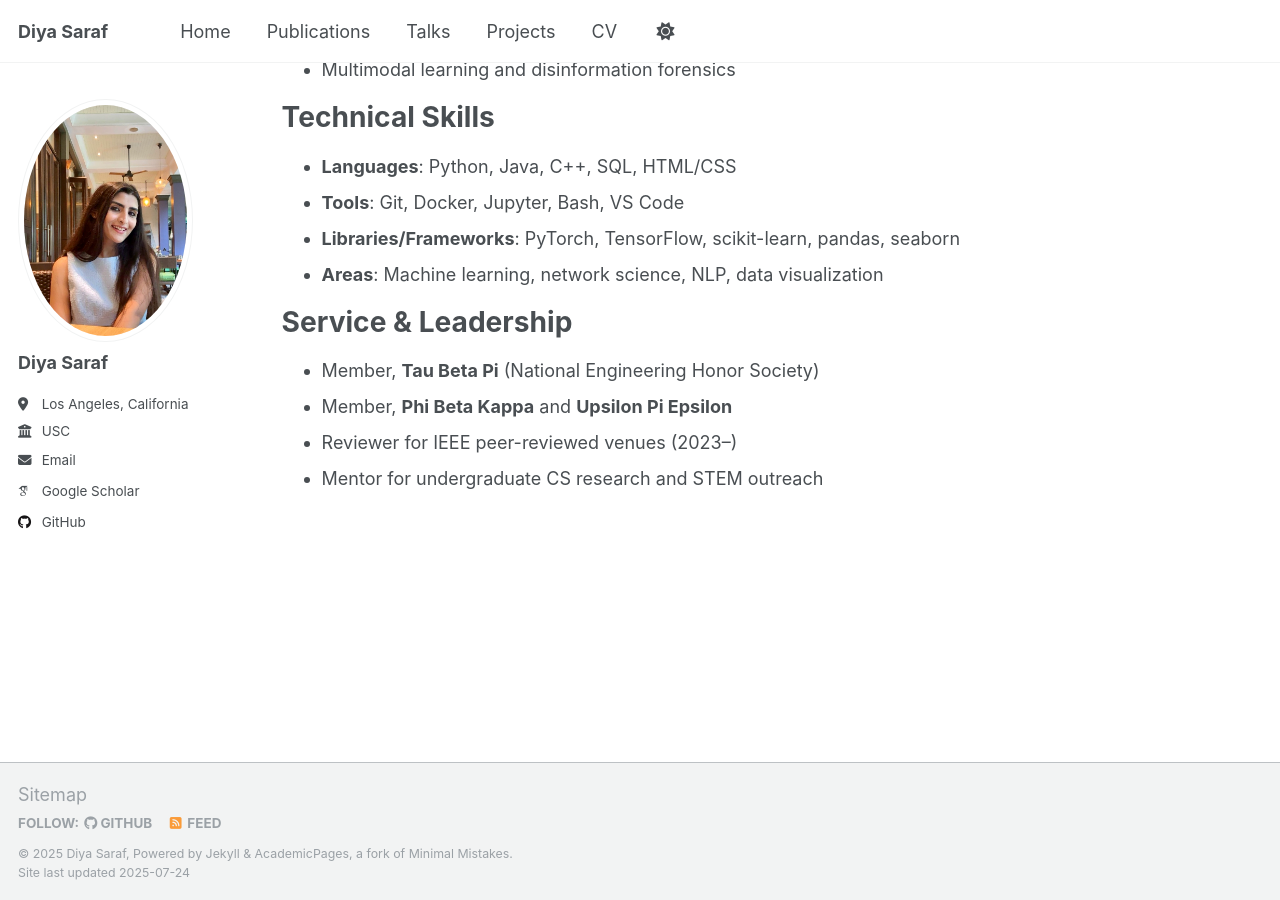
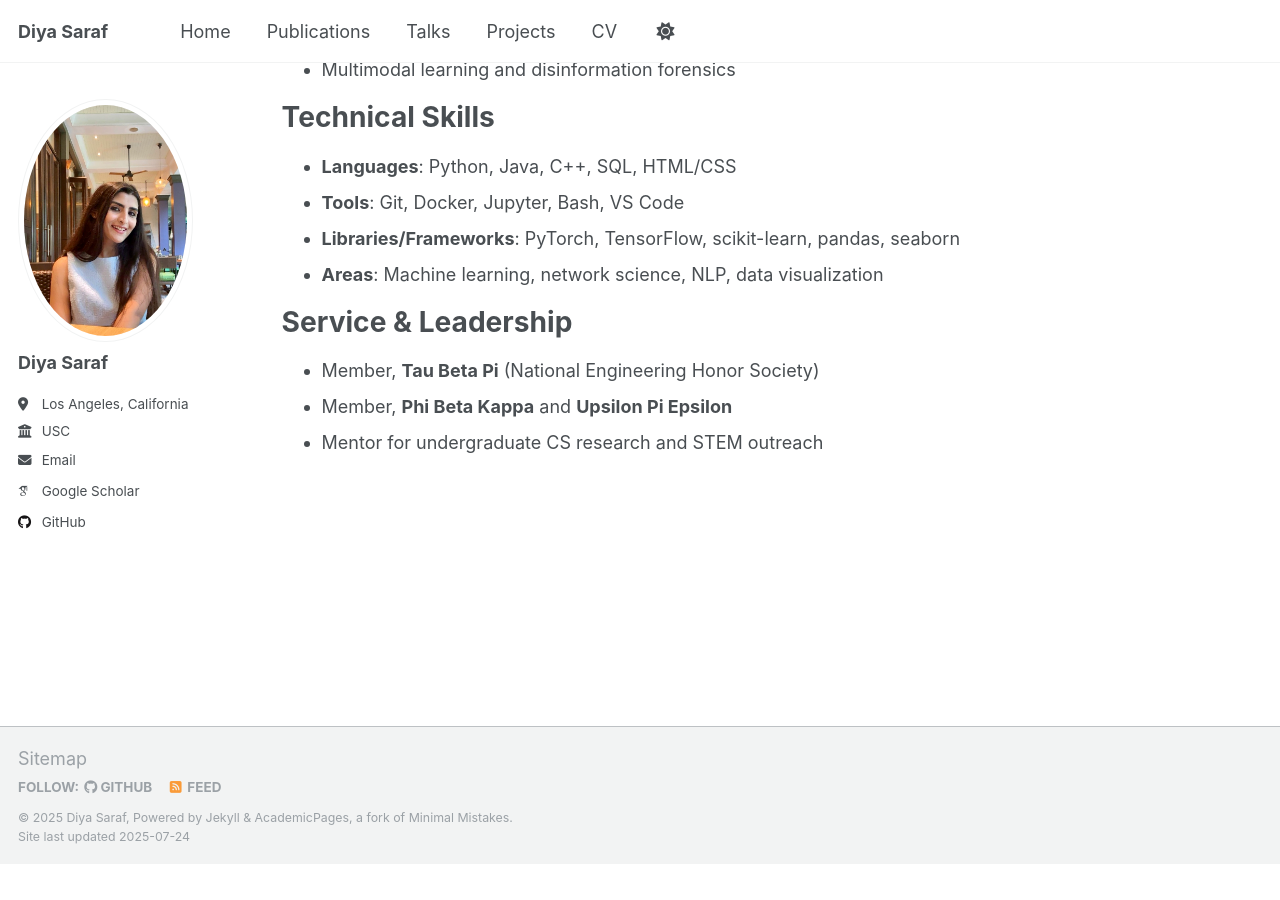
Before and after one commit to ds257/ds7.github.io, a Jekyll site: the page built from _pages/cv.md, in a window 1280 px wide and 900 px high, scrolled down 1477 px. Built offline with Jekyll 4.4.1, drawn with Linux system fonts in a browser that asks for light colours; some web fonts are replaced; a script that is not in the unit is left out; after the commit the page ends 2341 px from its top, so only the background shows below that.

Commit message:
Update cv.md

```diff
--- a/_pages/cv.md
+++ b/_pages/cv.md
@@ -66,5 +66,4 @@ Service & Leadership
 ======
 * Member, **Tau Beta Pi** (National Engineering Honor Society)
 * Member, **Phi Beta Kappa** and **Upsilon Pi Epsilon**
-* Reviewer for IEEE peer-reviewed venues (2023–)
 * Mentor for undergraduate CS research and STEM outreach
```
